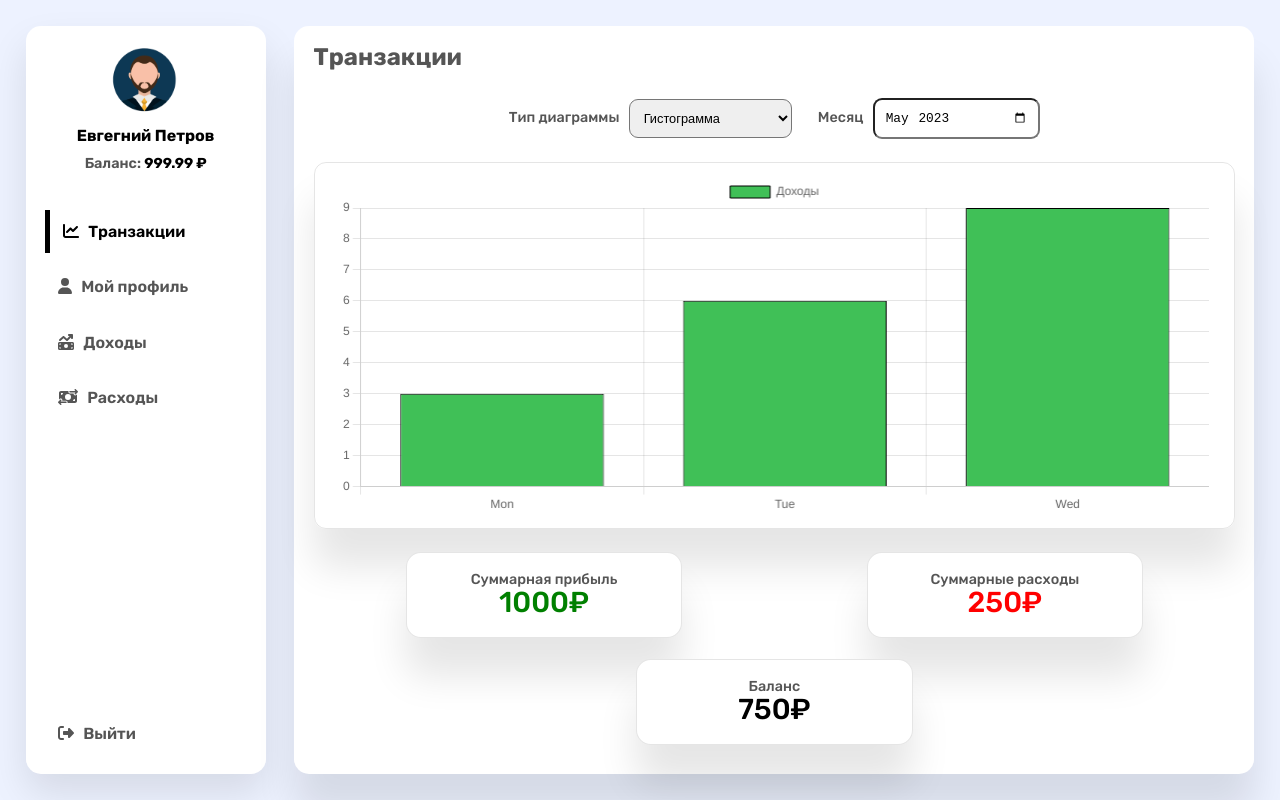
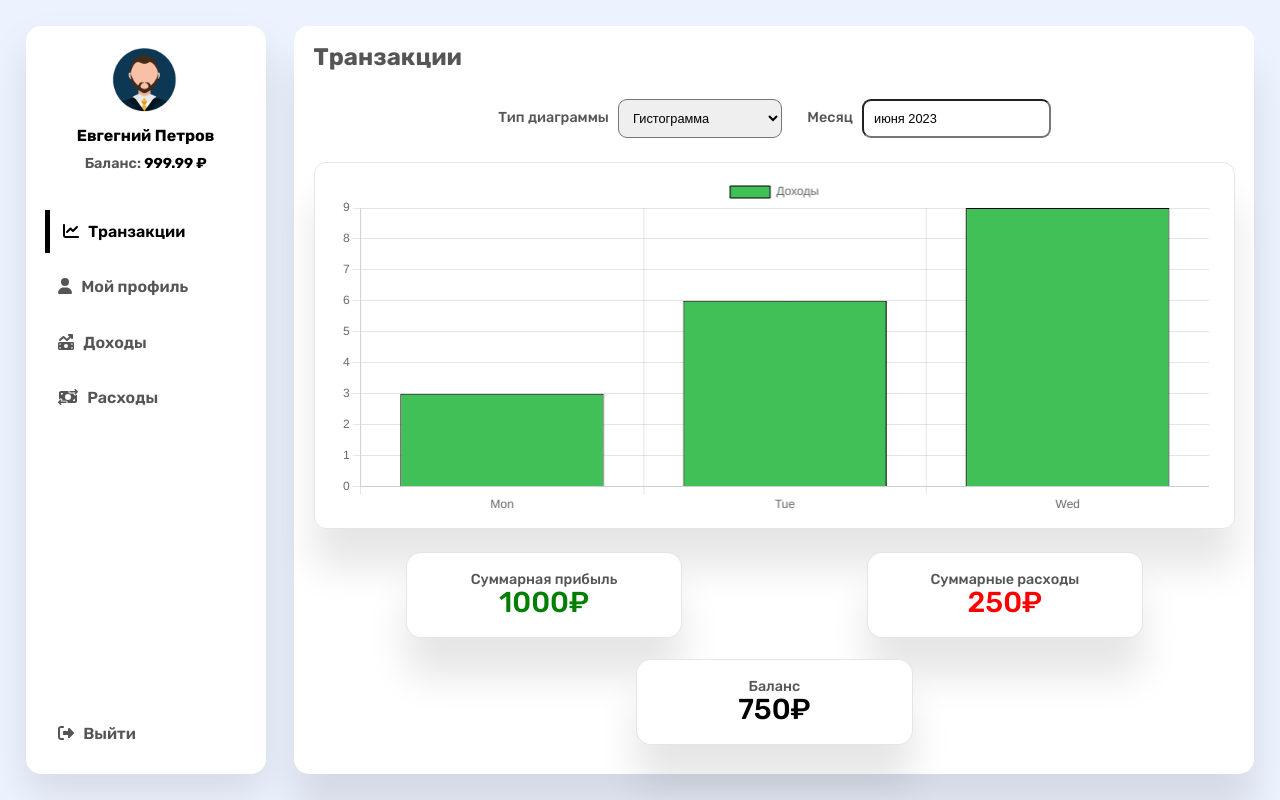
Before and after one commit to ArtyomI69/finance-manager-client, a React (Vite) app: page / in a window 1280 px wide. Built offline with nearby package versions, Linux system fonts and the light colour scheme.

Commit message:
добавь react-datepicker

```diff
--- a/package.json
+++ b/package.json
@@ -16,11 +16,13 @@
     "chart.js": "^4.3.0",
     "react": "^18.2.0",
     "react-chartjs-2": "^5.2.0",
+    "react-datepicker": "^4.12.0",
     "react-dom": "^18.2.0",
     "react-router-dom": "^6.12.0"
   },
   "devDependencies": {
     "@types/react": "^18.0.37",
+    "@types/react-datepicker": "^4.11.2",
     "@types/react-dom": "^18.0.11",
     "@typescript-eslint/eslint-plugin": "^5.59.0",
     "@typescript-eslint/parser": "^5.59.0",
--- a/src/pages/Dashboard/MonthPicker/MonthPicker.tsx
+++ b/src/pages/Dashboard/MonthPicker/MonthPicker.tsx
@@ -1,17 +1,26 @@
-import { FC } from "react";
+import { FC, useState } from "react";
+import DatePicker, { registerLocale } from "react-datepicker";
+import "react-datepicker/dist/react-datepicker.css";
+import ru from "date-fns/locale/ru";
+registerLocale("ru", ru);
 
 import styles from "./MonthPicker.module.css";
 
-const date = new Date();
-const curYear = date.getFullYear().toString();
-let curMonth = date.getMonth().toString();
-if (+curMonth < 10) curMonth = "0" + curMonth;
+const MonthPicker: FC = () => {
+  const [monthYear, setMonthYear] = useState(new Date());
 
-const MonthPicker: FC = () => {
   return (
     <div className={styles["month-picker"]}>
       <label htmlFor="month-picker">Месяц</label>
-      <input id="month-picker" min="1970-01" type="month" defaultValue={`${curYear}-${curMonth}`} />
+      <DatePicker
+        selected={monthYear}
+        onChange={(date) => setMonthYear(date ? date : new Date())}
+        minDate={new Date("1970")}
+        maxDate={new Date()}
+        dateFormat="MMMM yyyy"
+        showMonthYearPicker
+        locale="ru"
+      />
     </div>
   );
 };
```
Also changed, not shown: 1 other file (tests, documents, lock files or other folders).
